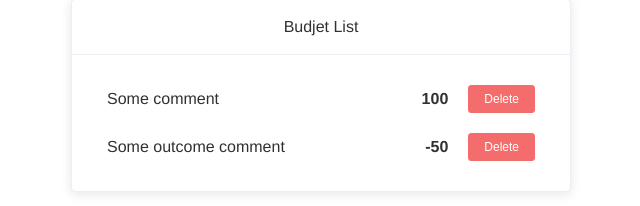
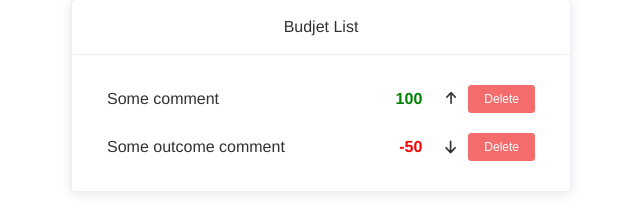
Before and after one commit to Pavel-VV/Budget-app2, a Vue app: page / in a window 1280 px wide. Shown: the part 520-726 px from the top of the page, without its empty margins (319-959 px from the left). Built offline with nearby package versions, Linux system fonts and the light colour scheme.

Commit message:
finished homework part 5

```diff
--- a/src/components/BudgetListItem.vue
+++ b/src/components/BudgetListItem.vue
@@ -1,7 +1,8 @@
 <template>
   <div class="list-item">
-    <span class="budget-coment">{{ listItem.comment }}</span>
-    <span class="badget-value">{{ listItem.value }}</span>
+    <span class="budget-comment">{{ listItem.comment }}</span>
+    <span class="badget-value" :class="incomeOutcomeClass">{{ listItem.value }}</span>
+    <i class="el-icon" :class="iconClassObj"></i>
     <!-- <ElButton type="danger" size="mini" @click="deleteElement(listItem.id)">Delete</ElButton> -->
     <ElButton type="danger" size="mini" @click="dialogDeleteVisible = true">Delete</ElButton>
 
@@ -26,6 +27,7 @@ export default {
   },
   data: () => ({
     dialogDeleteVisible: false,
+    isTrue: true,
   }),
   methods: {
     deleteElement(id) {
@@ -36,7 +38,23 @@ export default {
       this.$emit('deleteItem', id);
       this.dialogDeleteVisible = false;
     },
-  }
+  },
+  computed: {
+    incomeTrue() {
+      return 'INCOME' === this.listItem.type;
+    },
+
+    iconClassObj() {
+      return {
+        "el-icon-top": this.incomeTrue,
+        "el-icon-bottom": !this.incomeTrue,
+      };
+    },
+
+    incomeOutcomeClass() {
+      return this.incomeTrue ? "income" : "outcome";
+    }
+  },
 
 }
 </script>
@@ -54,4 +72,18 @@ export default {
   margin-left: auto;
   margin-right: 20px;
 }
+
+.el-icon {
+  margin-right: 10px;
+  font-weight: bold;
+}
+
+.income {
+  color: green;
+}
+
+.outcome {
+  color: red;
+}
+
 </style>
```
